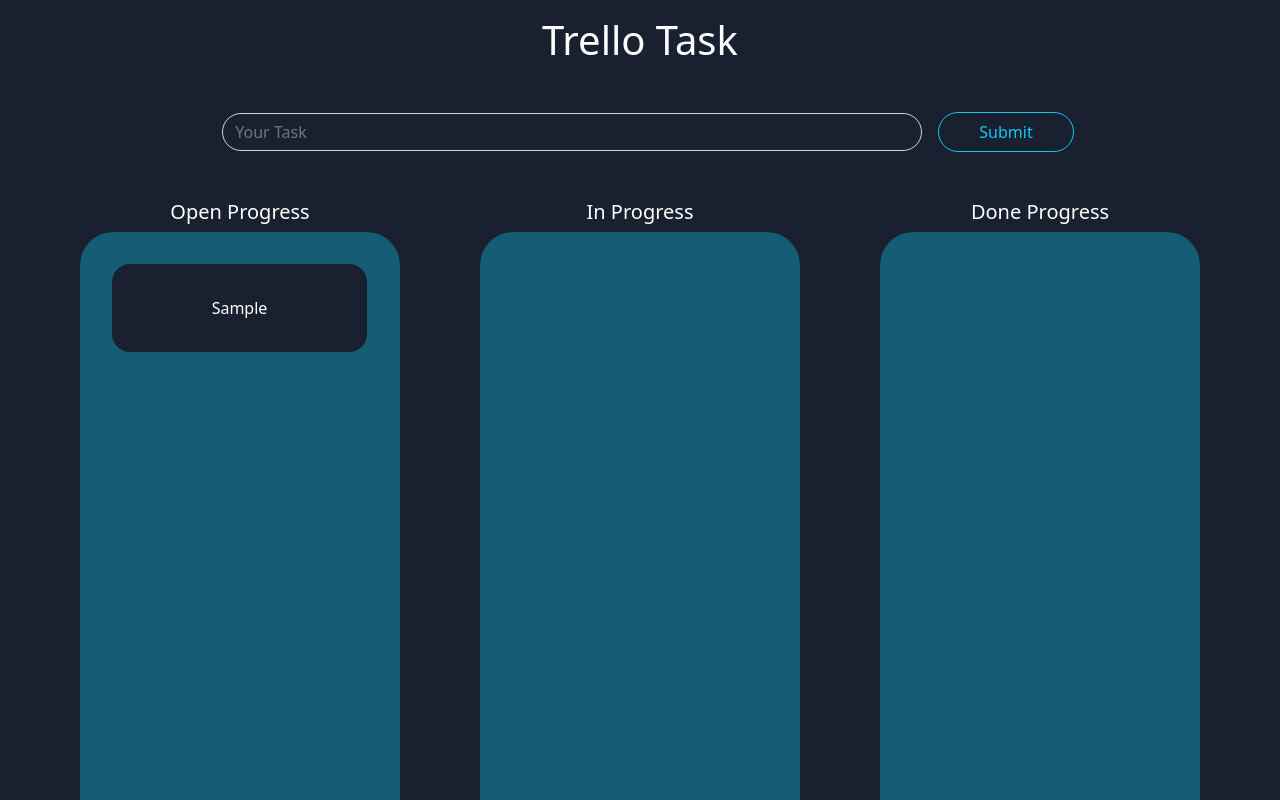
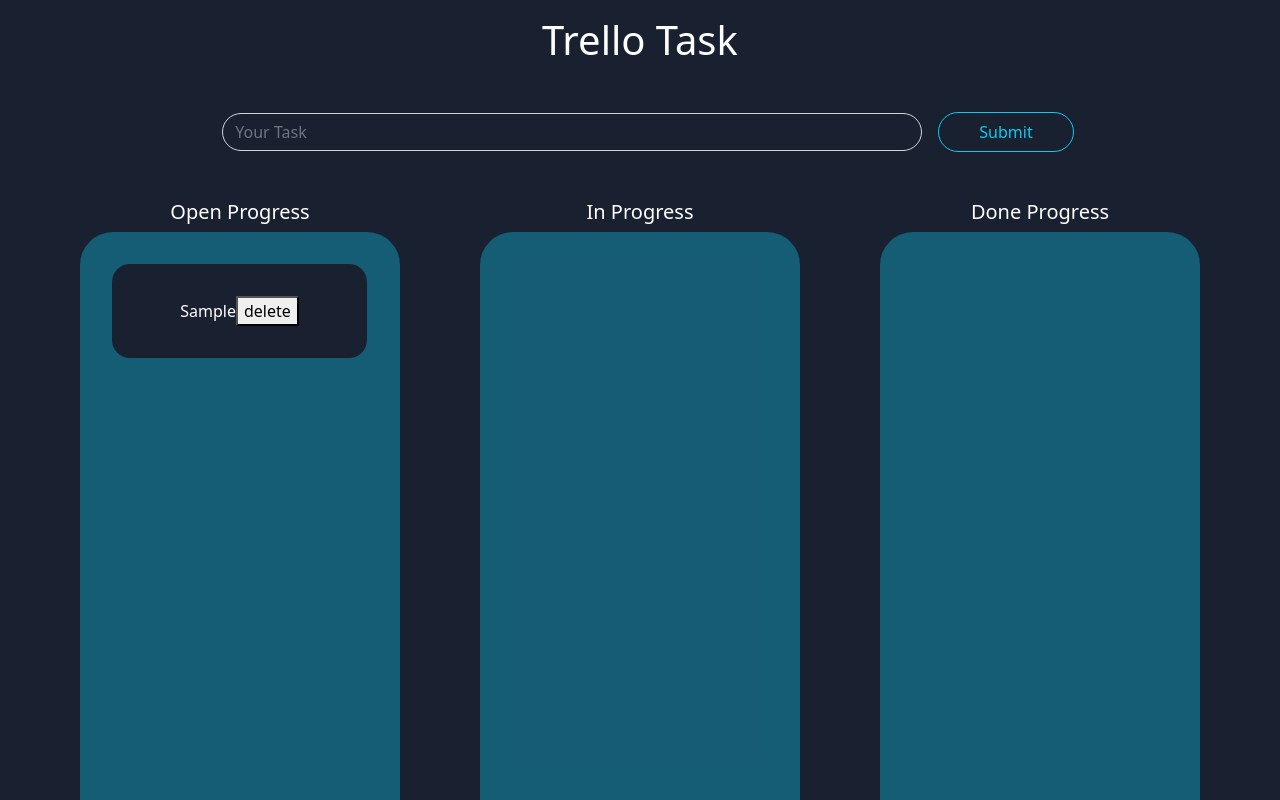
Before and after one commit to Lady-Vialistha/trello, a React (Create React App) app: page / in a window 1280 px wide. Both pictures are taken after typing "Sample" into the empty fields and a click on the button "Submit". Shown: the top 800 px of the page. Built offline with nearby package versions, Linux system fonts and the light colour scheme; no server answers; the database is empty.

Commit message:
try useReducer

```diff
--- a/src/App.js
+++ b/src/App.js
@@ -1,19 +1,18 @@
-import React, { useState, useEffect, useContext, createContext } from "react";
+import React, {
+  useState,
+  useEffect,
+  useContext,
+  createContext,
+  useReducer,
+} from "react";
 import "./App.css";
 import ToDoList from "./Component/ToDoList";
 import { v4 as uuidv4 } from "uuid";
 import Board from "./Component/Board";
-import {
-  onSnapshot,
-  collection,
-  getDocs,
-  addDoc,
-  doc,
-} from "firebase/firestore";
+import { onSnapshot, collection, getDocs, addDoc } from "firebase/firestore";
 import db from "../src/Config/FirebaseConfig";
 
 export const CreateContext = createContext();
-
 function App() {
   const [taskname, setTaskName] = useState("");
   const columnsFromBackend = {
@@ -58,7 +57,7 @@
         taskname: taskname,
       })
         .then(() => {
-          console.log("berhasil");
+          console.log("berhasil ditambah ke firebase");
         })
         .catch((e) => {
           console.log("gagal", e);
@@ -91,7 +90,6 @@
   function handleOnDragEnd(res, col, setCol) {
     if (!res.destination) return;
     const { source, destination } = res;
-    console.log("id", destination.droppableId);
 
     if (source.droppableId !== destination.droppableId) {
       const sourceColumn = col[source.droppableId];
@@ -129,6 +127,19 @@
     console.log("res", res);
     console.log("col", col);
   }
+
+  function reducerFn(state, action) {
+    switch (action.type) {
+      case "remove":
+        const deleteItem = state.filter((item) => item.id !== action.id);
+        console.log("delete", deleteItem);
+        return deleteItem;
+      default:
+        throw new Error();
+    }
+  }
+
+  const [state, dispatch] = useReducer(reducerFn, []);
   return (
     <div className="App">
       <section>
@@ -140,14 +151,14 @@
             taskname: taskname,
             handleOnDragEnd: handleOnDragEnd,
             setColumn: setColumn,
+            state: state,
+            dispatch: dispatch,
           }}
         >
           <ToDoList />
           <Board />
         </CreateContext.Provider>
       </section>
-
-      <h1 className="m-5">get data firebase</h1>
     </div>
   );
 }
--- a/src/Component/Board.jsx
+++ b/src/Component/Board.jsx
@@ -1,4 +1,4 @@
-import React, { useContext } from "react";
+import React, { useContext, useReducer } from "react";
 import { Draggable, Droppable, DragDropContext } from "react-beautiful-dnd";
 import { CreateContext } from "../App";
 
@@ -6,6 +6,9 @@
   const column = useContext(CreateContext).column;
   const setColumn = useContext(CreateContext).setColumn;
   const handleOnDragEnd = useContext(CreateContext).handleOnDragEnd;
+  const state = useContext(CreateContext).state;
+  const dispatch = useContext(CreateContext).dispatch;
+
   return (
     <div className="d-flex justify-content-evenly">
       {column.length !== 0 ? (
@@ -53,12 +56,24 @@
                                       className="box-list"
                                     >
                                       {item.content}
+
+                                      <button
+                                        onClick={() =>
+                                          dispatch({
+                                            type: "remove",
+                                            id: state.id,
+                                          })
+                                        }
+                                      >
+                                        delete
+                                      </button>
                                     </div>
                                   );
                                 }}
                               </Draggable>
                             );
                           })}
+
                           {provided.placeholder}
                         </div>
                       );
```
